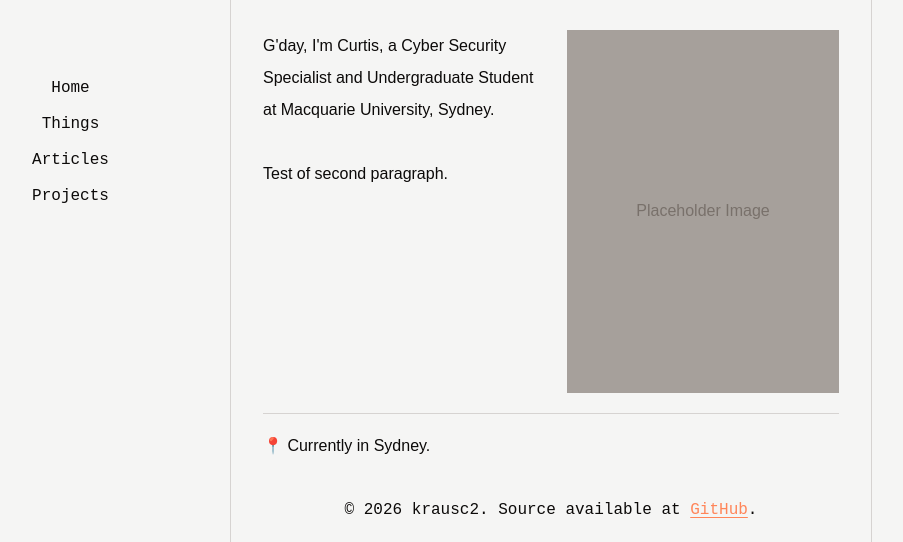
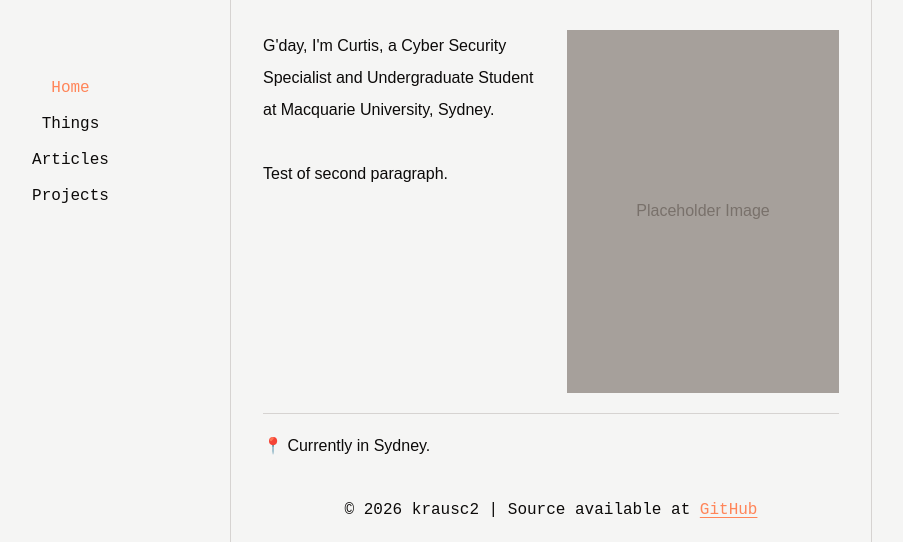
Before and after one commit to krausc2/kc2.dev, a SvelteKit app: page / in a window 1280 px wide. Shown: the part 258-800 px from the top of the page, without its empty margins (89-992 px from the left). Built offline with nearby package versions, Linux system fonts and the light colour scheme.

Commit message:
feat: apply custom colour for sidebar based on page

```diff
--- a/src/routes/+layout.svelte
+++ b/src/routes/+layout.svelte
@@ -4,6 +4,7 @@
 	import { Button } from "$lib/components/ui/button";
 	import "@fontsource-variable/jetbrains-mono";
 	import "@fontsource/inter";
+	import { page } from "$app/state";
 
 	let { children } = $props();
 
@@ -43,7 +44,7 @@
 					></div>
 					<Button
 						variant="ghost"
-						class="relative z-10 w-full hover:bg-transparent"
+						class="relative z-10 w-full hover:bg-transparent {page.url.pathname === item.href? 'text-custom-coral': ''} {page.url.pathname === item.href? 'hover:text-custom-coral': ''}"
 						href={item.href}
 					>
 						{item.label}
@@ -60,13 +61,12 @@
 		<footer class="mt-auto pb-4 pt-4 border-t">
 			<p>📍 Currently in Sydney.</p>
 			<p class="font-mono text-center pt-8">
-				© 2026 krausc2. <span class="hidden lg:inline">
-					Source available at <a
+				© 2026 krausc2 <span class="hidden lg:inline">
+					| Source available at <a
 						href="https://github.com/krausc2/kc2.dev"
 						target="_blank"
 						rel="noreferrer">GitHub</a
-					>.</span
-				>
+					></span>
 			</p>
 		</footer>
 	</main>
```
